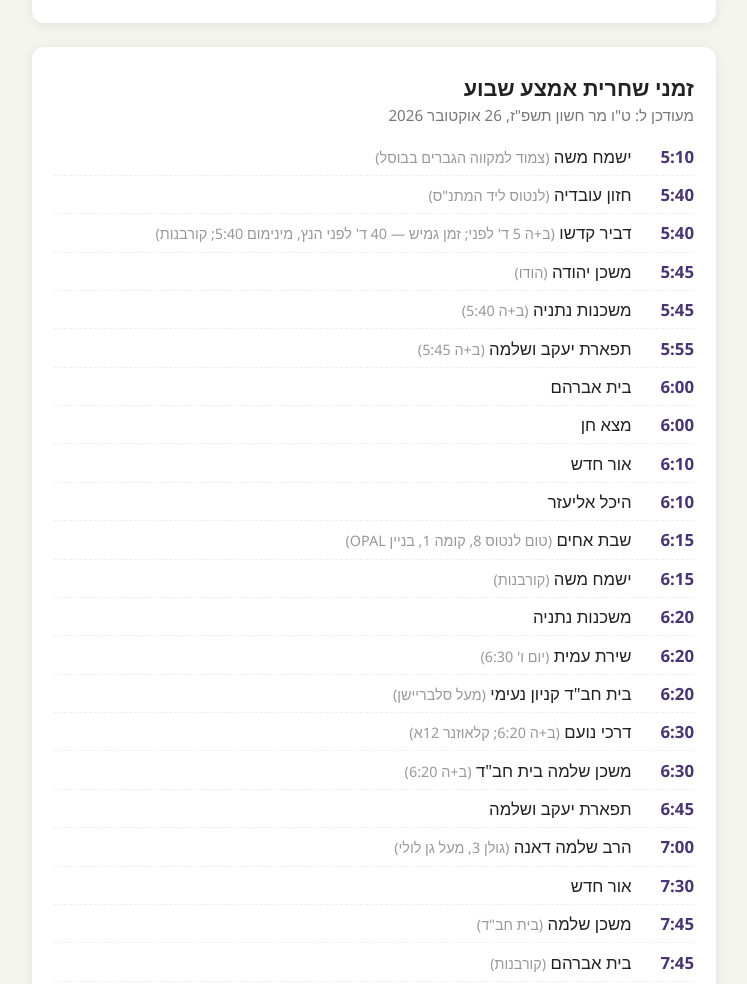
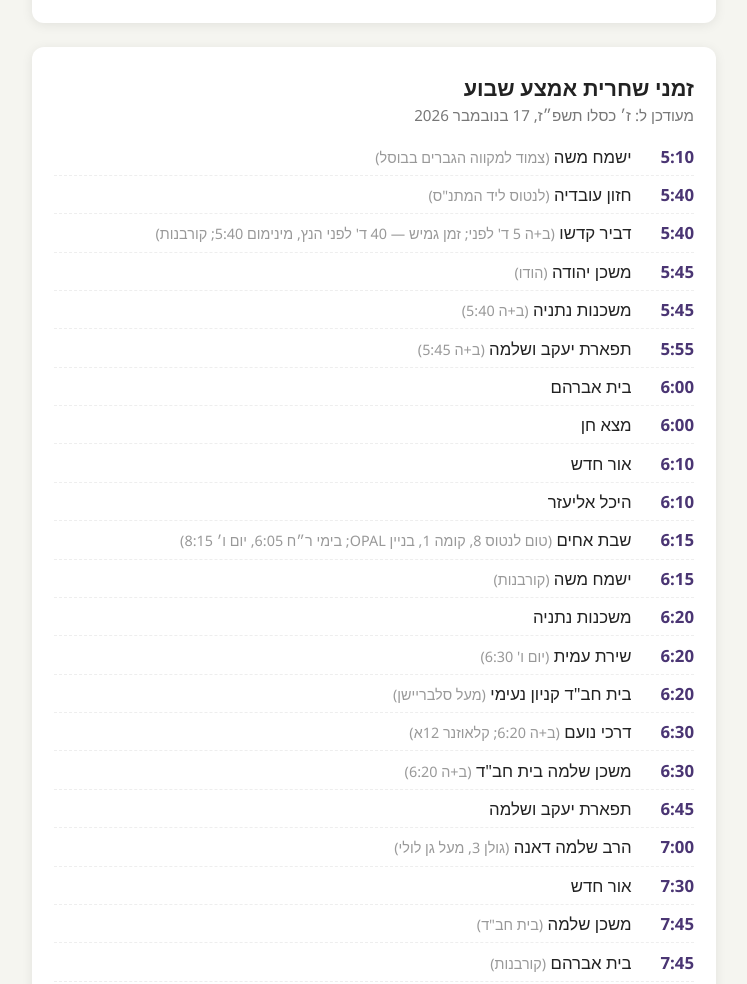
Before and after one commit to netanya-tfilot/netanya-tfilot.github.io, a plain HTML site: page index.html in a window 1280 px wide. Shown: the part 1187-2171 px from the top of the page, without its empty margins (266-1013 px from the left). Drawn offline with Linux system fonts and the light colour scheme.

Commit message:
Shacharit update: Shabbat Achim (Kol Eliyahu) — Rosh Chodesh 6:05, Friday 8:15

```diff
--- a/index.html
+++ b/index.html
@@ -64,7 +64,7 @@
 
 <header>
   <h1>זמני תפילה – קרית השרון, נתניה</h1>
-  <p>עודכן: <!-- UPDATED -->14 בנובמבר 2026<!-- /UPDATED --></p>
+  <p>עודכן: <!-- UPDATED -->17 בנובמבר 2026<!-- /UPDATED --></p>
 </header>
 
 <nav class="sitenav">
@@ -114,7 +114,7 @@
 <section class="card">
 <!-- SHACHARIT -->
   <h2>זמני שחרית אמצע שבוע</h2>
-  <p class="sub">מעודכן ל: ט"ו מר חשון תשפ"ז, 26 אוקטובר 2026</p>
+  <p class="sub">מעודכן ל: ז׳ כסלו תשפ״ז, 17 בנובמבר 2026</p>
   <ul class="times-list">
     <li><span class="t">5:10</span><span>ישמח משה <span class="note">(צמוד למקווה הגברים בבוסל)</span></span></li>
     <li><span class="t">5:40</span><span>חזון עובדיה <span class="note">(לנטוס ליד המתנ"ס)</span></span></li>
@@ -126,7 +126,7 @@
     <li><span class="t">6:00</span><span>מצא חן</span></li>
     <li><span class="t">6:10</span><span>אור חדש</span></li>
     <li><span class="t">6:10</span><span>היכל אליעזר</span></li>
-    <li><span class="t">6:15</span><span>שבת אחים <span class="note">(טום לנטוס 8, קומה 1, בניין OPAL)</span></span></li>
+    <li><span class="t">6:15</span><span>שבת אחים <span class="note">(טום לנטוס 8, קומה 1, בניין OPAL; בימי ר״ח 6:05, יום ו׳ 8:15)</span></span></li>
     <li><span class="t">6:15</span><span>ישמח משה <span class="note">(קורבנות)</span></span></li>
     <li><span class="t">6:20</span><span>משכנות נתניה</span></li>
     <li><span class="t">6:20</span><span>שירת עמית <span class="note">(יום ו' 6:30)</span></span></li>
```
